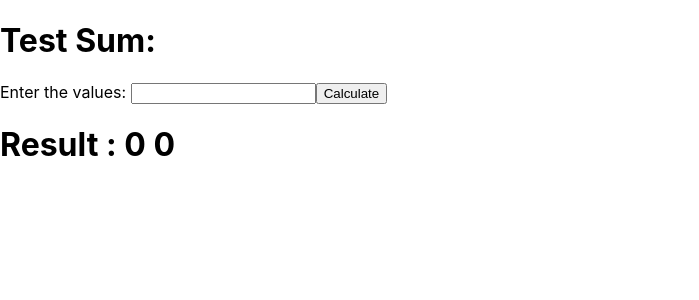
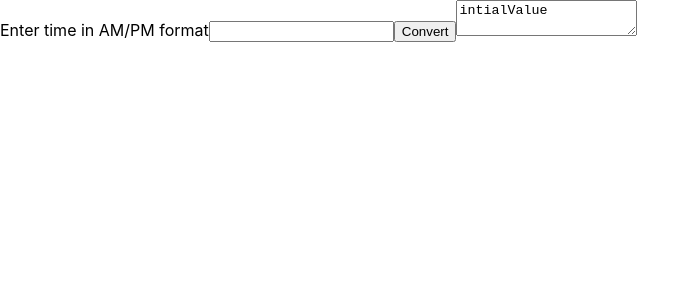
Before and after one commit to SagarDBhatt/ReactJs-Coding-Exercises, a React (Create React App) app in the folder react-exercises/: page / in a window 1280 px wide. Shown: the top 300 px of the page, without its empty margins (0-699 px from the left). Built offline with nearby package versions, Linux system fonts and the light colour scheme.

Commit message:
Solved Time conversion function

```diff
--- a/react-exercises/src/App.js
+++ b/react-exercises/src/App.js
@@ -7,11 +7,13 @@ import SolveDiagonalDifference from './pages/exercises/HackerRank/Algorithm/Warm
 import ArrayRatio from './pages/exercises/HackerRank/Algorithm/Warmup/ArrayRatio';
 import DrawStaircase from './pages/exercises/HackerRank/Algorithm/Warmup/Staircase';
 import Ex4_MinMaxSum from './pages/exercises/HackerRank/Algorithm/Warmup/Ex4_MinMaxSum';
+import TimeConversion from './pages/exercises/HackerRank/Algorithm/Warmup/TimeConversion';
 
 function App() {
   return (
     <div id="coding-practice-div-parent-tag">
-      <Ex4_MinMaxSum />
+      <TimeConversion />
+      {/* <Ex4_MinMaxSum /> */}
 
       {/* Ex 4 - Staircase */}
       {/* <DrawStaircase name="test" n={5} /> */}
--- /dev/null
+++ b/react-exercises/src/pages/exercises/HackerRank/Algorithm/Warmup/TimeConversion.jsx
@@ -0,0 +1,64 @@
+import React, {useState} from 'react';
+
+const TimeConversion = () => {
+    const [inputTime, setInputTime] = useState('');
+    const [result,setResult] = useState('intialValue');
+
+    const handleIpTime = (e) => {
+        e.preventDefault();
+       if(e.target.value.match("^([0-9]{2}:[0-9]{2}:[0-9]{2})(AM|PM)$")){
+        console.log("Correct format = " + e.target.value);
+        setInputTime(e.target.value);
+       }
+       else{
+        console.log("Wrong input: " + e.target.value);
+       }
+    }
+
+    const handleSubmitTC = (e) => {
+        e.preventDefault();
+
+        console.log(inputTime.split(":")[0]);
+        console.log(inputTime.substring(inputTime.length-2));
+
+        var timezoneIdentifier = inputTime.substring(inputTime.length-2);
+
+        if(timezoneIdentifier == "AM"){
+            if(inputTime.split(":")[0] == '12'){
+                var updatedTime = inputTime;
+                updatedTime = "00" + updatedTime.substring(2, inputTime.length-2);
+                console.log("Updated time - " + updatedTime);
+                setResult(updatedTime);
+            }
+            else{
+                setResult(inputTime.substring(0,inputTime.length-2))
+            }
+        }
+        else{
+            if(inputTime.split(":")[0] == '12'){
+                var updatedTime = "12" + inputTime.substring(2, inputTime.length-2);
+                setResult(updatedTime);
+            }
+            else{
+                var updatedTime = inputTime;
+                updatedTime = parseInt(inputTime.split(":")[0],10) + 12 + inputTime.substring(2, inputTime.length - 2);
+                setResult(updatedTime);
+            }
+        }
+
+
+    }
+
+    return(
+        <div>
+            <form onSubmit={handleSubmitTC}>
+                <label for='ipTime'>Enter time in AM/PM format</label>
+                <input id='ipTime' onChange={handleIpTime}></input>
+                <button type='submit'>Convert</button>
+                <textarea value={result}></textarea>
+            </form>
+        </div>
+    )
+}
+
+export default TimeConversion;
```
